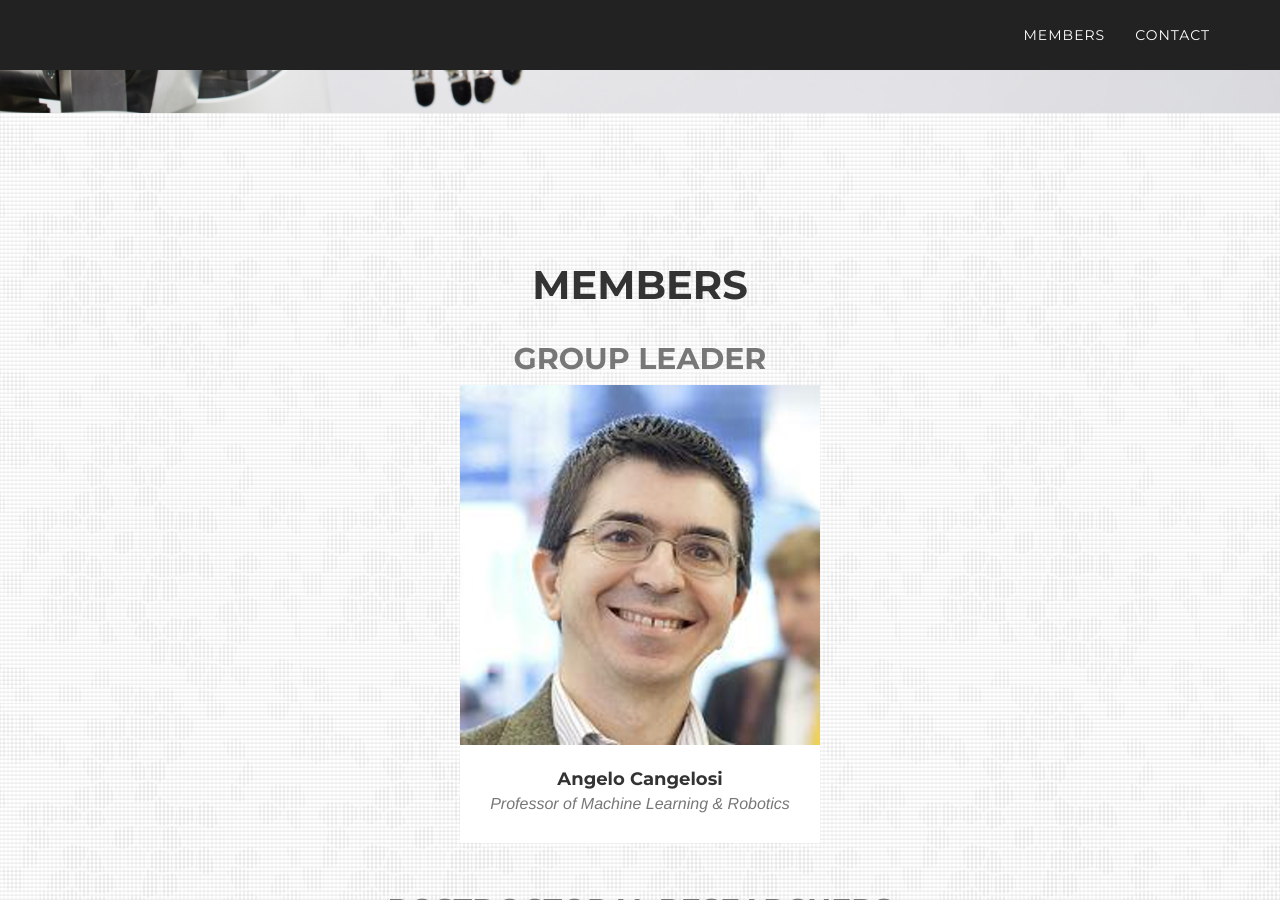
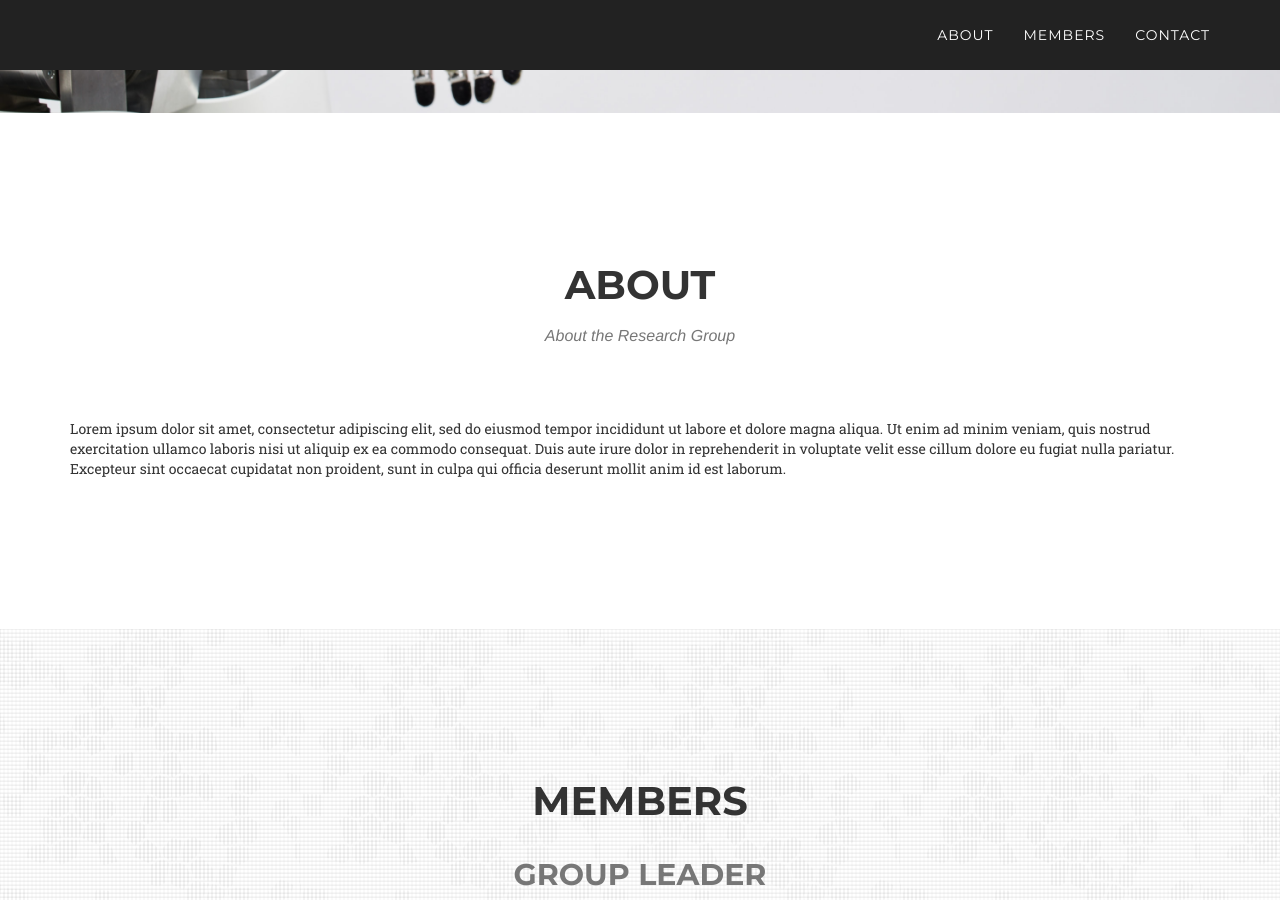
Before and after one commit to corolab/corolab.github.io, a Jekyll site: the page built from README.md, in a window 1280 px wide and 900 px high, scrolled down 645 px. Built offline with Jekyll 4.4.1, drawn with Linux system fonts in a browser that asks for light colours; some web fonts are replaced; our own code applies the rules of GitHub Pages for plain Markdown files.

Commit message:
Add section: about: infrastructure

```diff
--- /dev/null
+++ b/_includes/about.html
@@ -0,0 +1,16 @@
+<!-- About Section -->
+    <section id="about">
+        <div class="container">
+            <div class="row">
+                <div class="col-lg-12 text-center">
+                    <h2 class="section-heading">About</h2>
+                    <h3 class="section-subheading text-muted">About the Research Group</h3>
+                </div>
+            </div>
+            <div class="row">
+                <div class="col-lg-12">
+Lorem ipsum dolor sit amet, consectetur adipiscing elit, sed do eiusmod tempor incididunt ut labore et dolore magna aliqua. Ut enim ad minim veniam, quis nostrud exercitation ullamco laboris nisi ut aliquip ex ea commodo consequat. Duis aute irure dolor in reprehenderit in voluptate velit esse cillum dolore eu fugiat nulla pariatur. Excepteur sint occaecat cupidatat non proident, sunt in culpa qui officia deserunt mollit anim id est laborum.
+                </div>
+            </div>
+        </div>
+    </section>
--- a/_includes/header.html
+++ b/_includes/header.html
@@ -19,6 +19,9 @@
                         <a href="#page-top"></a>
                     </li>
                     <li>
+                        <a class="page-scroll" href="#about">About</a>
+                    </li>
+                    <li>
                         <a class="page-scroll" href="#portfolio">Members</a>
                     </li>
                     <li>
@@ -37,7 +40,7 @@
             <div class="intro-text">
                 <div class="intro-heading">COgnitive RObotics LAB (COROLAB)</div>
                 <div class="intro-lead-in">School of Computer Science, University of Manchester</div>
-                <a href="#portfolio" class="page-scroll btn btn-xl">Tell Me More</a>
+                <a href="#about" class="page-scroll btn btn-xl">Tell Me More</a>
             </div>
         </div>
     </header>
--- a/_layouts/default.html
+++ b/_layouts/default.html
@@ -7,6 +7,7 @@
     <body id="page-top" class="index">
 
     {% include header.html %}
+    {% include about.html %}
     {% include members.html title='Members' collection=site.members%}
     {% include contact.html %}
     {% include footer.html %}
```
